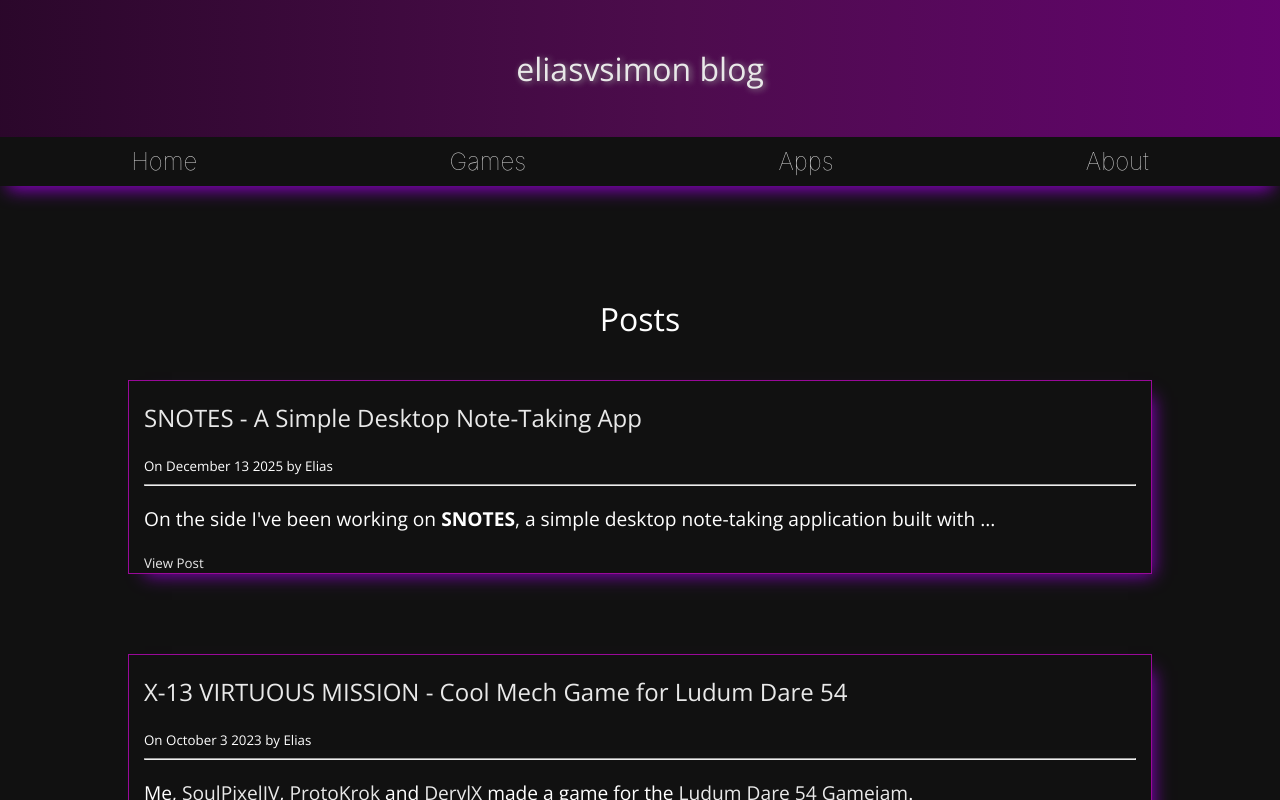
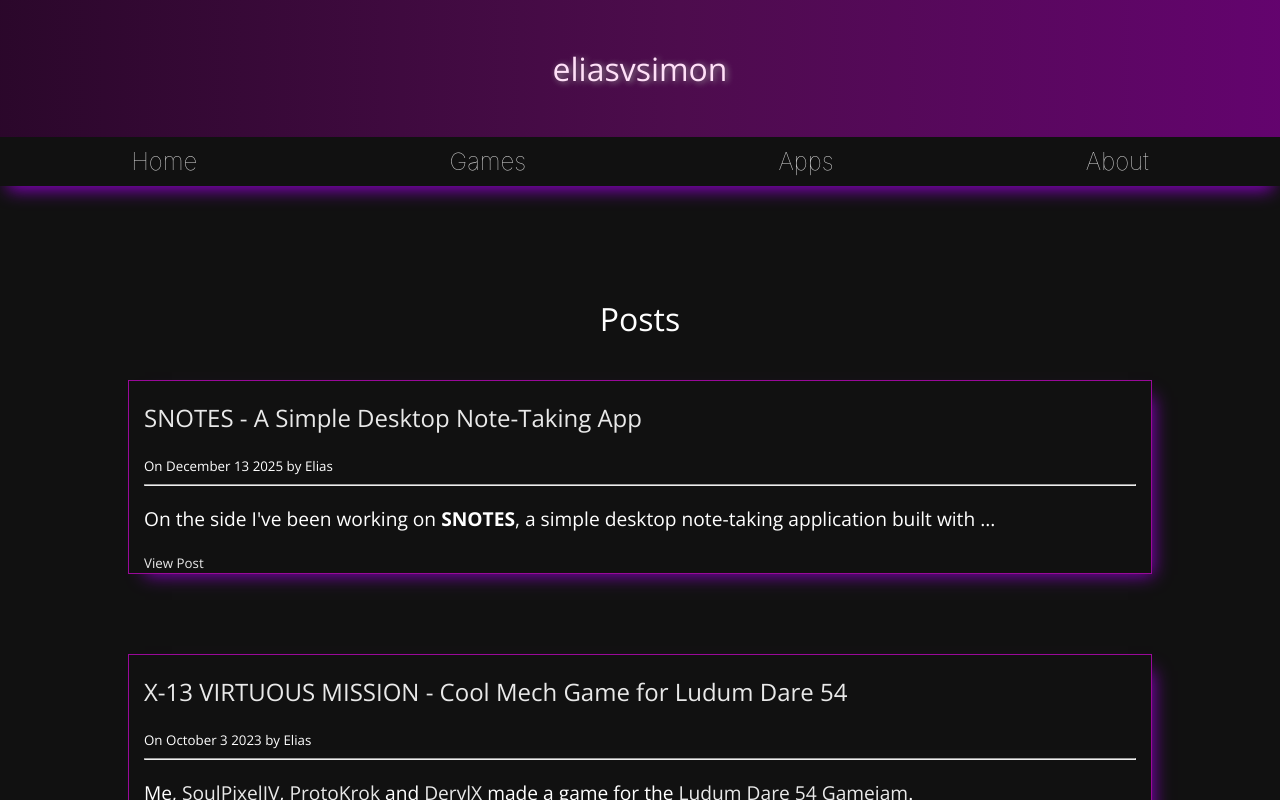
Before and after one commit to EliasVincent/eliasvsimon-react-blog, a React (Create React App) app: page / in a window 1280 px wide. Shown: the top 800 px of the page. Built offline with nearby package versions, Linux system fonts and the light colour scheme.

Commit message:
underline improvements

```diff
--- a/src/components/Header.js
+++ b/src/components/Header.js
@@ -6,7 +6,7 @@
 const Header = () => {
     return (
         <div className="header">
-            <Link to="/"><h1>eliasvsimon blog</h1></Link>
+            <Link to="/"><h1>eliasvsimon</h1></Link>
         </div>
     )
 }
--- a/src/components/components.css
+++ b/src/components/components.css
@@ -71,6 +71,11 @@
     padding: 10px 20px;
 
     text-align: center;
+}
+
+.header a {
+    text-decoration: none;
+    color: inherit;
 }
 
 @keyframes Diagonal {
--- a/src/pages/pages.css
+++ b/src/pages/pages.css
@@ -3,15 +3,15 @@
 }
 
 a{
-    text-decoration: none;
+    text-decoration: underline;
     color: rgb(233, 233, 233);
     font-weight: lighter;
 }
 
 a:hover {
     color: rgb(151, 53, 122);
-
-    transition: 0.2s ease-out;
+    /* text-decoration: underline; */
+    transition: 0.15s ease-out;
 }
 
 p{
```
